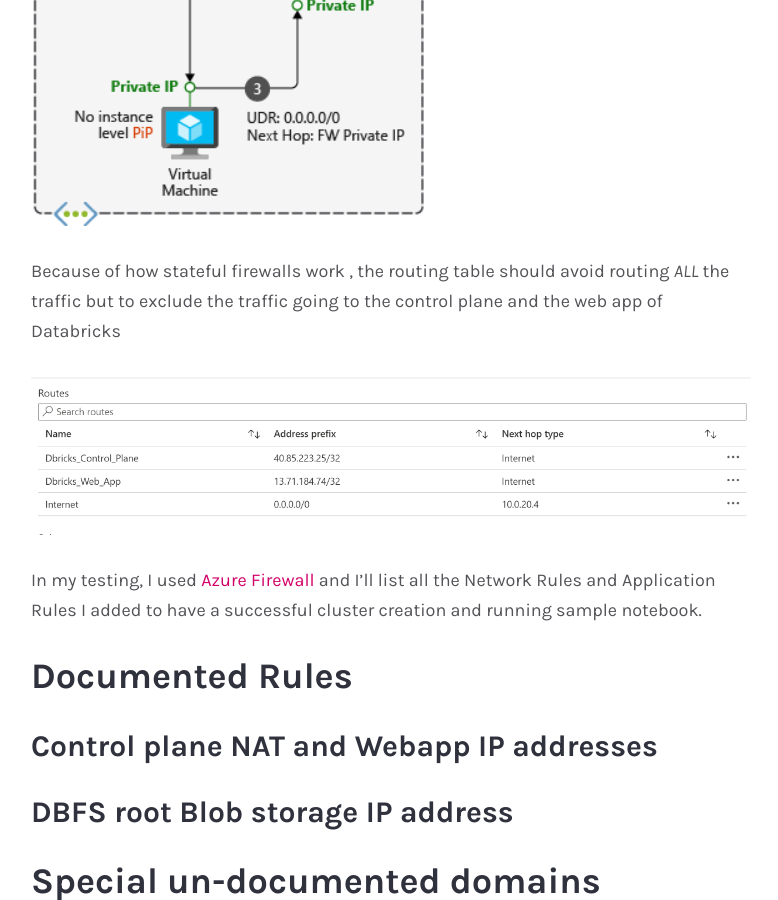
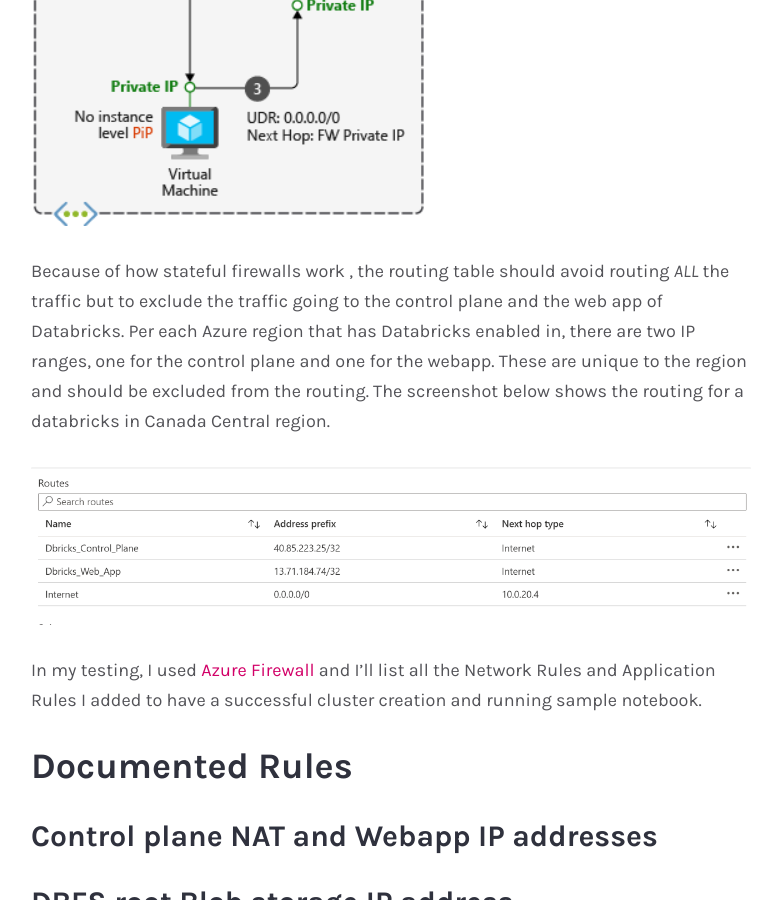
Before and after one commit to mosharafMS/cloudsafari, a Jekyll site: the page built from _posts/2020-09-05-Azure-Databricks-VNET-Integration.md, in a window 1280 px wide and 900 px high, scrolled down 4648 px. Shown: the whole window, without its empty margins (249-1027 px from the left). Built offline with Jekyll 4.4.1, drawn with Linux system fonts in a browser that asks for light colours; some web fonts are replaced; our own code applies the rules of GitHub Pages for plain Markdown files; comment, search, counter and statistics services are not loaded.

Commit message:
_posts/2020-09-05-Azure-Databricks-VNET-Integration.md updated from https://stackedit.io/

```diff
--- a/_posts/2020-09-05-Azure-Databricks-VNET-Integration.md
+++ b/_posts/2020-09-05-Azure-Databricks-VNET-Integration.md
@@ -49,7 +49,7 @@
 
 ![Asymmetric traffic](/assets/images/posts/2020/assymetric-network.png)
 
-Because of how stateful firewalls work , the routing table should avoid routing *ALL* the traffic but to exclude the traffic going to the control plane and the web app of Databricks
+Because of how stateful firewalls work , the routing table should avoid routing *ALL* the traffic but to exclude the traffic going to the control plane and the web app of Databricks. Per each Azure region that has Databricks enabled in, there are two IP ranges, one for the control plane and one for the webapp. These are unique to the region and should be excluded from the routing. The screenshot below shows the routing for a databricks in Canada Central region.
 
 ![Sample Routing Table](/assets/images/posts/2020/routing-table.png)
 
```
Also changed, not shown: other parts of _posts/2020-09-05-Azure-Databricks-VNET-Integration.md (+1 -1 lines).
